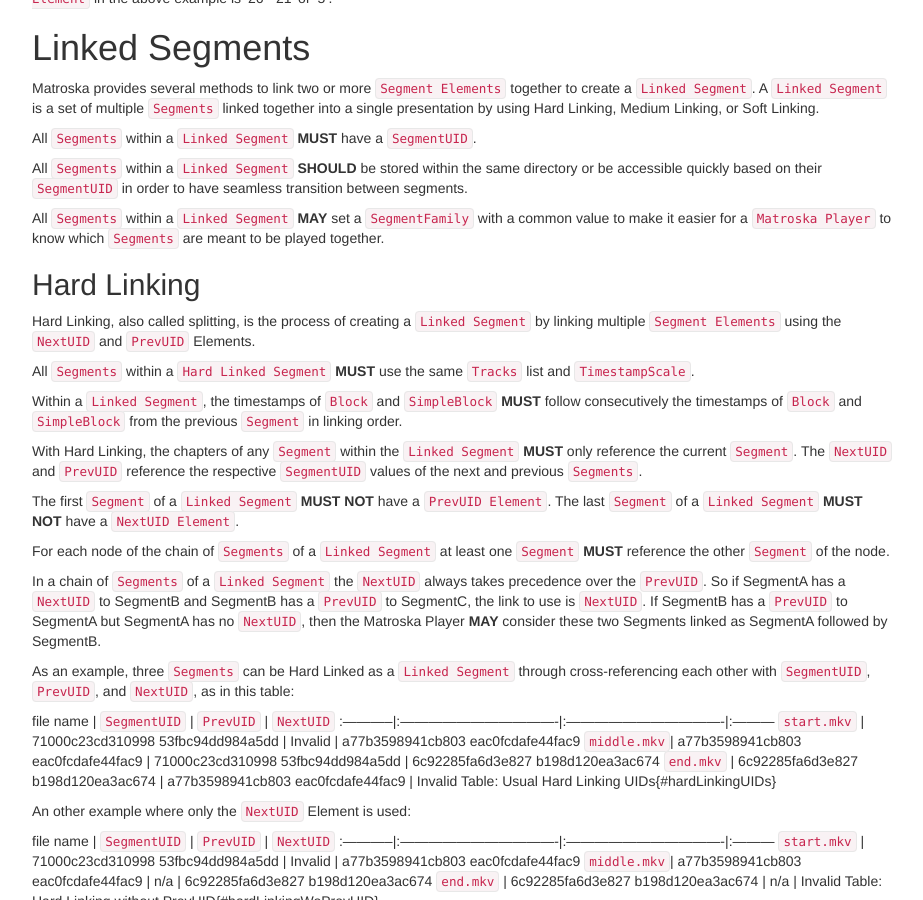
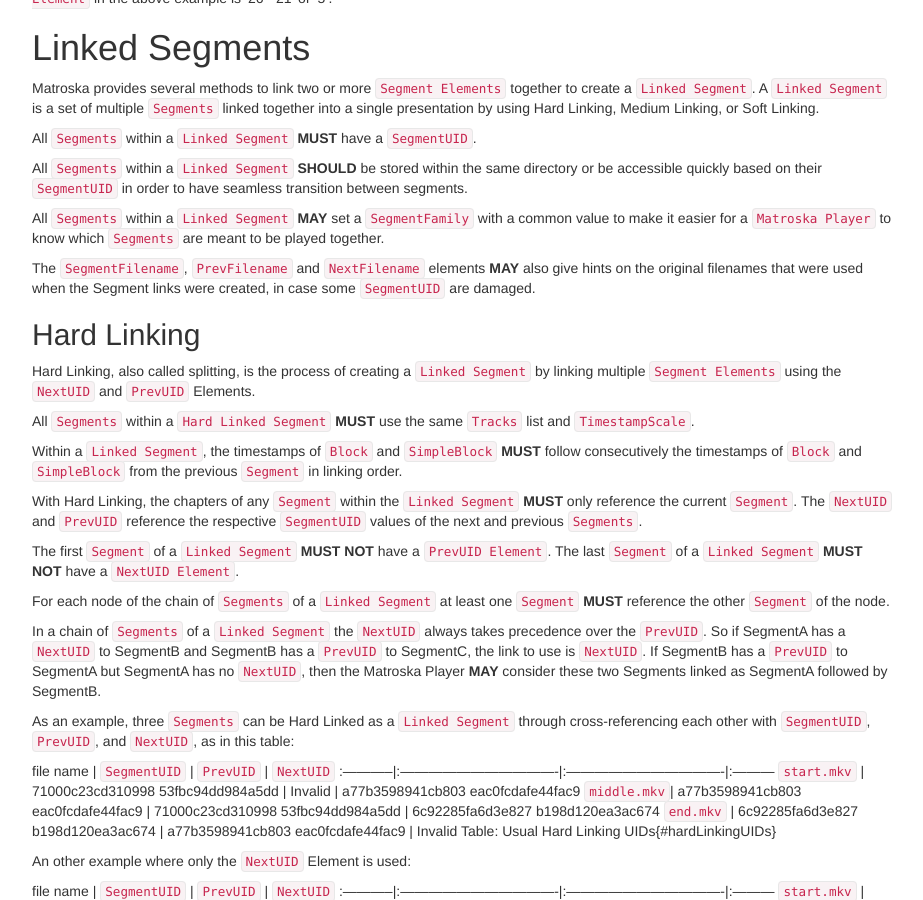
Before and after one commit to ietf-wg-cellar/matroska-specification, a Jekyll site: the page built from notes.md, in a window 1280 px wide and 900 px high, scrolled down 8579 px. Shown: the whole window, without its empty margins (273-1196 px from the left). Built offline with Jekyll 4.4.1, drawn with Linux system fonts in a browser that asks for light colours.

Commit message:
document how to use SegmentFilename, PrevFilename and NextFilename

```diff
--- a/notes.md
+++ b/notes.md
@@ -591,6 +591,9 @@ in order to have seamless transition between segments.
 All `Segments` within a `Linked Segment` **MAY** set a `SegmentFamily` with a common value to make
 it easier for a `Matroska Player` to know which `Segments` are meant to be played together.
 
+The `SegmentFilename`, `PrevFilename` and `NextFilename` elements **MAY** also give hints on
+the original filenames that were used when the Segment links were created, in case some `SegmentUID` are damaged.
+
 ## Hard Linking
 
 Hard Linking, also called splitting, is the process of creating a `Linked Segment`
```
